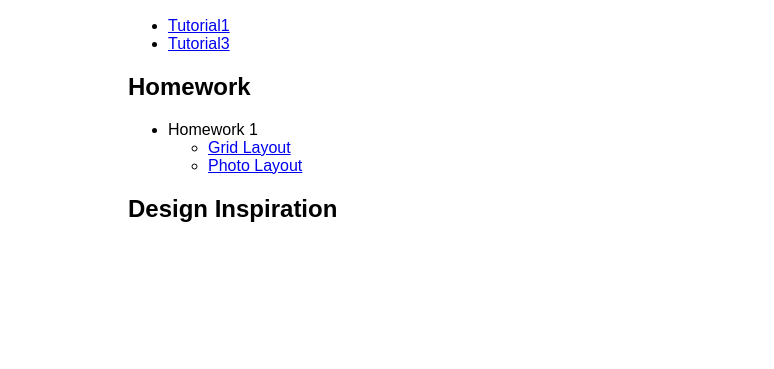
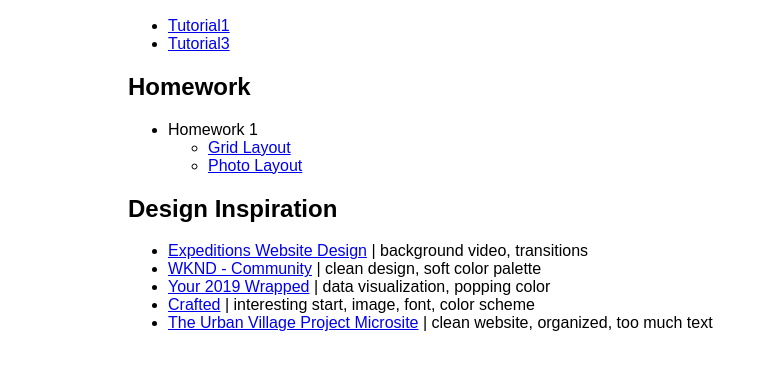
Before and after one commit to haemi-jung/130-with-kai, a plain HTML site: page index.html in a window 1280 px wide. Shown: the part 111-480 px from the top of the page, without its empty margins (0-774 px from the left). Drawn offline with Linux system fonts and the light colour scheme; files that its build step writes are made by us from their sources.

Commit message:
added inspiration links

```diff
--- a/index.html
+++ b/index.html
@@ -1,12 +1,10 @@
 <!DOCTYPE html>
 <html lang="en">
    <head>
-        <!-- stylesheets and metadata go here -->
        <title>Haemi's CS130 Homepage</title>
        <link rel="stylesheet" href="style.css">
    </head>
    <body>
-       <!-- HTML content tags go here. Change anything you want! -->
        <header>
            <h1>Haemi's CS130 Homepage</h1>
        </header>
@@ -39,9 +37,28 @@
             </section>
             <section id="inspiration">
                 <h2>Design Inspiration</h2>
-                <!--
-                    Links to 5-10 websites that inspire you
-                -->
+                <ul>
+                    <li>
+                        <a link href="https://dribbble.com/shots/15650981-Expeditions-Website-Design?utm_source=Clipboard_Shot&utm_campaign=Tubik&utm_content=Expeditions%20Website%20Design&utm_medium=Social_Share&utm_source=Clipboard_Shot&utm_campaign=Tubik&utm_content=Expeditions%20Website%20Design&utm_medium=Social_Share">Expeditions Website Design</a>
+                        <a>| background video, transitions</a>
+                    </li>
+                    <li>
+                        <a link href="https://dribbble.com/shots/15632007-WKND-Community?utm_source=Clipboard_Shot&utm_campaign=wvth&utm_content=WKND%20-%20Community&utm_medium=Social_Share&utm_source=Clipboard_Shot&utm_campaign=wvth&utm_content=WKND%20-%20Community&utm_medium=Social_Share">WKND - Community</a>
+                        <a>| clean design, soft color palette</a>
+                    </li>
+                    <li>
+                        <a link href="https://winners.webbyawards.com/2020/websites/features-design/best-data-visualization/128807/your-2019-wrapped">Your 2019 Wrapped</a>
+                        <a>| data visualization, popping color</a>
+                    </li>
+                    <li>
+                        <a link href="https://experiencecrafted.com/">Crafted</a>
+                        <a>| interesting start, image, font, color scheme</a>
+                    </li>
+                    <li>
+                        <a link href="https://www.urbanvillageproject.com/">The Urban Village Project Microsite</a>
+                        <a>| clean website, organized, too much text</a>
+                    </li>
+                </ul>
             </section>
         </main>
    </body>
```
